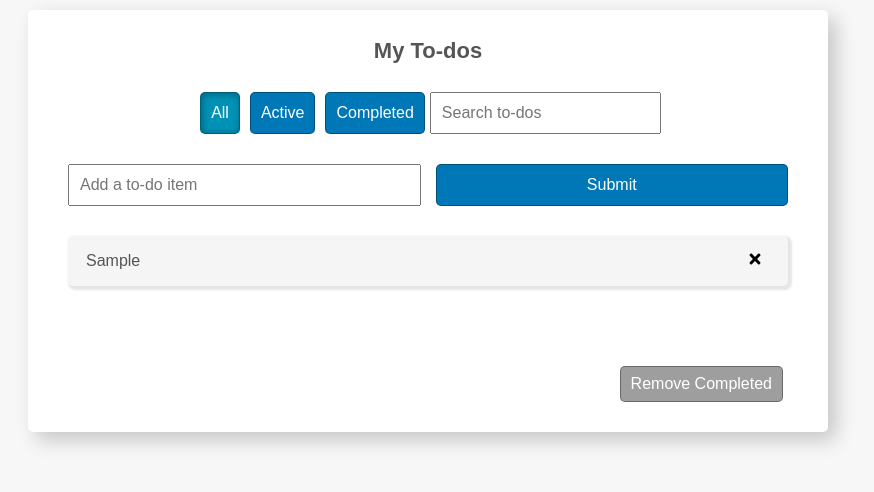
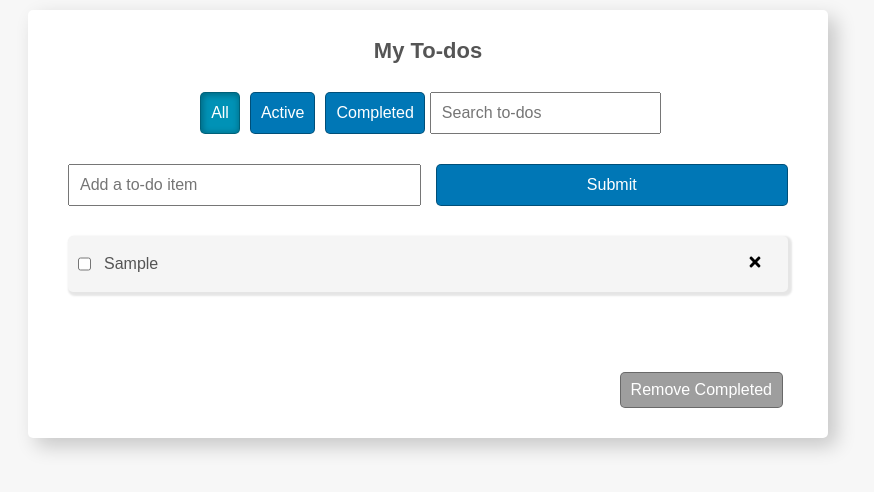
Before and after one commit to colin-macrae/typescript-conversion-todo-app, a React (Vite) app: page / in a window 1280 px wide. Both pictures are taken after typing "Sample" into the empty fields and a click on the input 823 px from the left and 185 px from the top of the page. Shown: the top 492 px of the page, without its empty margins (212-1086 px from the left). Built offline with nearby package versions, Linux system fonts and the light colour scheme; the HTML template or start-up script is replaced by a standard one.

Commit message:
checkbox restored (from hidden state)

```diff
--- a/src/Home.css
+++ b/src/Home.css
@@ -105,8 +105,6 @@ button:hover, .save-btn:hover {
   color: red;
 }
 
-
-
 .save-btn {
   margin-left: 1.5rem;
   margin-right: 0;
@@ -120,7 +118,7 @@ button:hover, .save-btn:hover {
 
 .list-item {
   display: flex;
-  padding: 0.5rem 1rem;
+  padding: 0.8rem 1rem;
   background-color: rgb(245, 245, 245);
   margin: 1rem 0;
   border-radius: 5px;
@@ -136,11 +134,11 @@ button:hover, .save-btn:hover {
 /* List item text */
 .text-container {
   margin: auto 0;
+  display: flex;
 }
 
 .checkbox {
-  opacity: 0;
-  position: absolute;
+  margin-right: .5rem;
 }
 
 .item-text {
```
